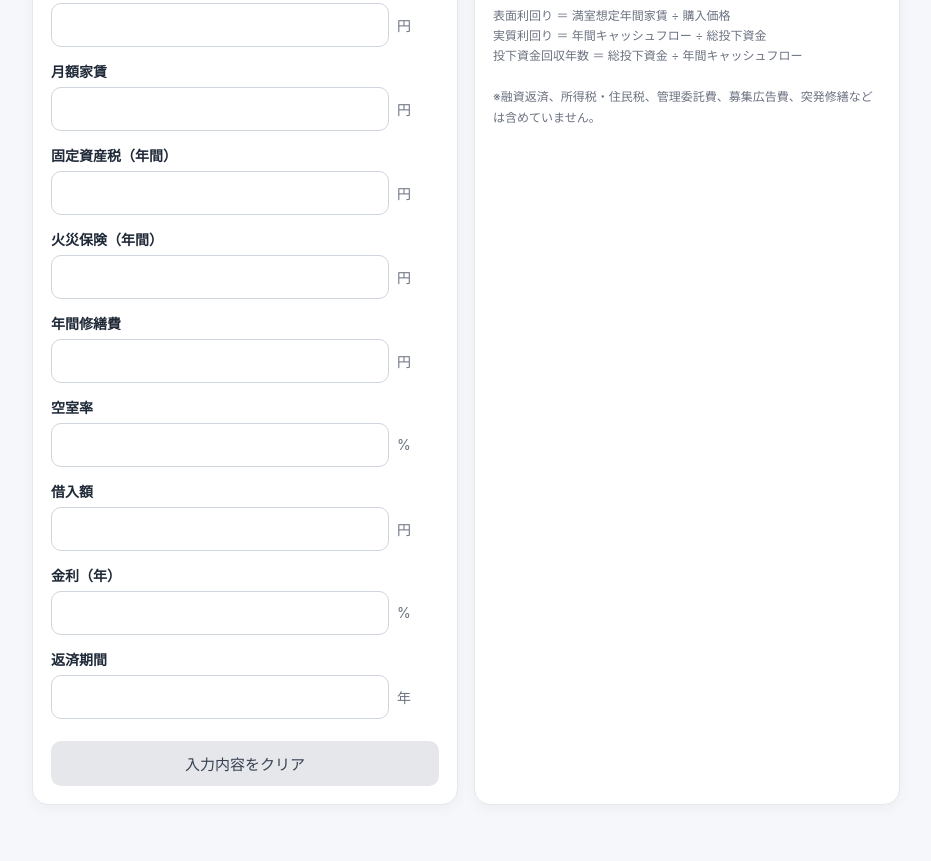
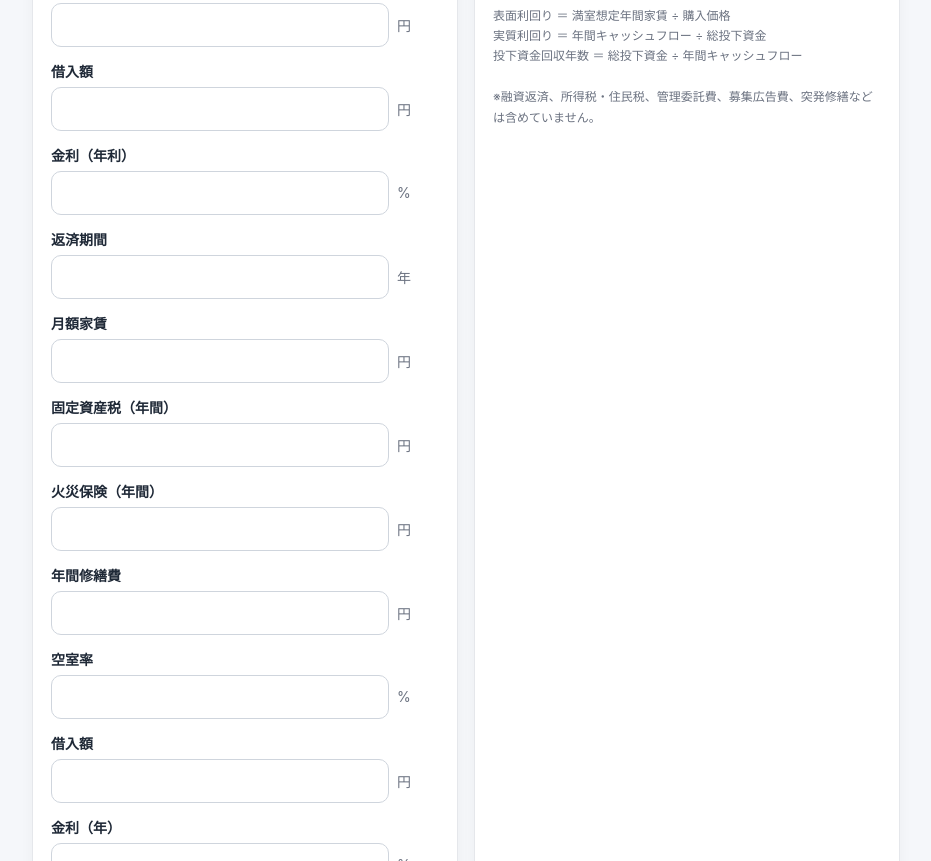
Before and after one commit to ponsken/akiya-calculator, a plain HTML site: page index.html in a window 1280 px wide. Shown: the part 879-1740 px from the top of the page, without its empty margins (174-1105 px from the left). Drawn offline with Linux system fonts and the light colour scheme.

Commit message:
借入額・金利・返済期間Update index.html

```diff
--- a/index.html
+++ b/index.html
@@ -135,6 +135,29 @@
           <label for="renovation">リフォーム費</label>
           <div class="input-wrap"><input id="renovation" type="number" min="0"><span class="unit">円</span></div>
         </div>
+        <div class="field">
+  <label for="loanAmount">借入額</label>
+  <div class="input-wrap">
+    <input id="loanAmount" type="number" min="0">
+    <span class="unit">円</span>
+  </div>
+</div>
+
+<div class="field">
+  <label for="interestRate">金利（年利）</label>
+  <div class="input-wrap">
+    <input id="interestRate" type="number" min="0" step="0.01">
+    <span class="unit">%</span>
+  </div>
+</div>
+
+<div class="field">
+  <label for="loanYears">返済期間</label>
+  <div class="input-wrap">
+    <input id="loanYears" type="number" min="1">
+    <span class="unit">年</span>
+  </div>
+</div>
 
         <div class="field">
           <label for="rent">月額家賃</label>
```
